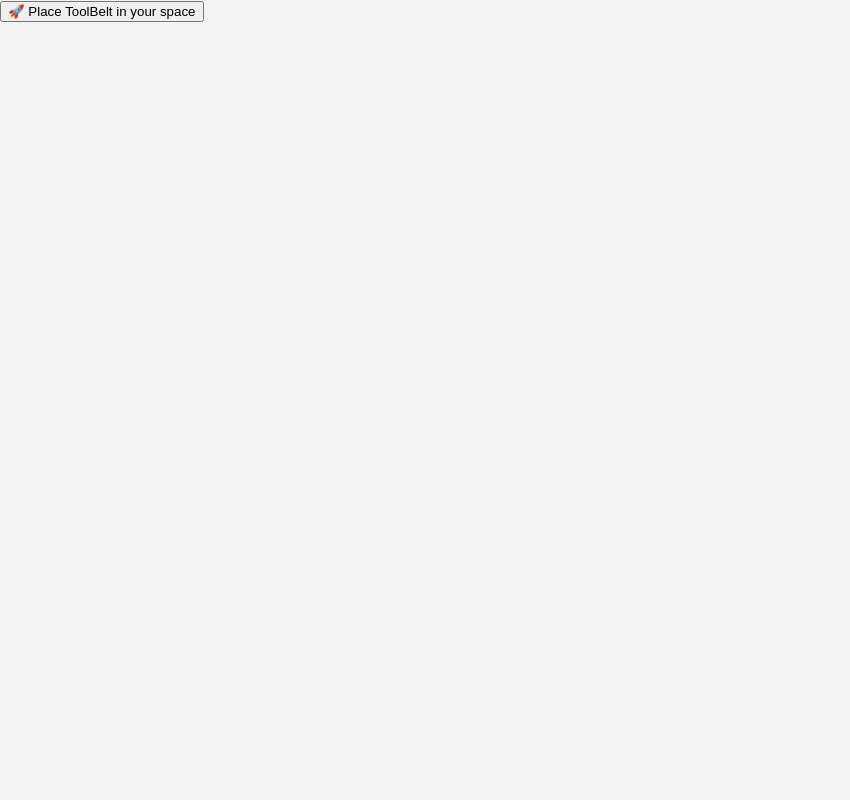
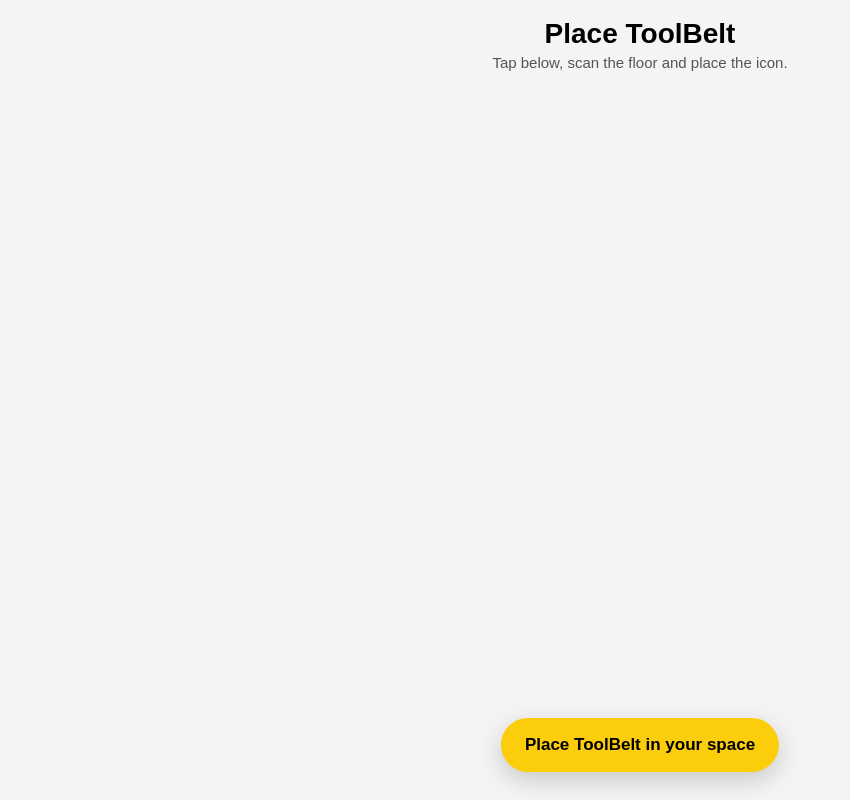
Before and after one commit to nrobbins92/toolbelt-ar, a plain HTML site: page index.html in a window 1280 px wide. Shown: the whole page, without its empty margins (0-850 px from the left). Drawn offline with Linux system fonts and the light colour scheme; some packages are replaced by stand-ins of ours; a script that the page names is missing.

Commit message:
Update index.html

```diff
--- a/index.html
+++ b/index.html
@@ -1,63 +1,151 @@
-<!DOCTYPE html>
+<!doctype html>
 <html lang="en">
 <head>
+  <meta charset="utf-8">
 
-<meta charset="UTF-8">
-<meta name="viewport" content="width=device-width, initial-scale=1">
+  <meta
+    name="viewport"
+    content="width=device-width, initial-scale=1, viewport-fit=cover"
+  >
 
-<title>ToolBelt AR</title>
+  <title>ToolBelt AR</title>
 
-<script type="module"
-src="https://ajax.googleapis.com/ajax/libs/model-viewer/4.0.0/model-viewer.min.js">
-</script>
+  <script
+    type="module"
+    src="https://ajax.googleapis.com/ajax/libs/model-viewer/4.0.0/model-viewer.min.js">
+  </script>
 
-<style>
+  <style>
+    * {
+      box-sizing: border-box;
+    }
 
-body{
-margin:0;
-font-family:-apple-system,BlinkMacSystemFont,sans-serif;
-background:#f3f3f3;
-display:flex;
-justify-content:center;
-align-items:center;
-height:100vh;
-}
+    html,
+    body {
+      width: 100%;
+      height: 100%;
+      margin: 0;
+      overflow: hidden;
+      background: #f4f4f4;
+      font-family: Arial, Helvetica, sans-serif;
+    }
 
-model-viewer{
-width:100%;
-height:100vh;
-}
+    model-viewer {
+      width: 100%;
+      height: 100%;
+      background: #f4f4f4;
+    }
 
-</style>
+    .ar-button {
+      position: absolute;
+      left: 50%;
+      bottom: calc(28px + env(safe-area-inset-bottom));
+      transform: translateX(-50%);
+      z-index: 100;
 
+      min-width: 260px;
+      padding: 17px 24px;
+
+      border: 0;
+      border-radius: 999px;
+
+      background: #FCCD0A;
+      color: #000;
+
+      font-size: 17px;
+      font-weight: 800;
+      text-align: center;
+
+      box-shadow: 0 8px 24px rgba(0, 0, 0, 0.18);
+      cursor: pointer;
+    }
+
+    .instructions {
+      position: absolute;
+      top: calc(20px + env(safe-area-inset-top));
+      left: 20px;
+      right: 20px;
+      z-index: 10;
+      text-align: center;
+      pointer-events: none;
+    }
+
+    .instructions h1 {
+      margin: 0 0 6px;
+      font-size: 28px;
+      line-height: 1;
+    }
+
+    .instructions p {
+      margin: 0;
+      color: #555;
+      font-size: 15px;
+    }
+
+    .unsupported {
+      display: none;
+      position: absolute;
+      left: 20px;
+      right: 20px;
+      bottom: 100px;
+      z-index: 20;
+
+      padding: 14px;
+      border-radius: 12px;
+      background: white;
+      color: #111;
+      text-align: center;
+      box-shadow: 0 8px 24px rgba(0, 0, 0, 0.14);
+    }
+  </style>
 </head>
 
 <body>
 
-<model-viewer
+  <div class="instructions">
+    <h1>Place ToolBelt</h1>
+    <p>Tap below, scan the floor and place the icon.</p>
+  </div>
 
-src="toolbelt_icon_v3.glb"
+  <model-viewer
+    id="toolbelt-model"
+    src="./toolbelt_icon_v3.glb"
+    alt="Six-foot ToolBelt icon"
+    camera-controls
+    auto-rotate
+    shadow-intensity="1.2"
+    shadow-softness="0.8"
+    exposure="1"
+    ar
+    ar-modes="quick-look scene-viewer webxr"
+    ar-placement="floor"
+    ar-scale="auto"
+    touch-action="pan-y">
 
-camera-controls
+    <button
+      class="ar-button"
+      slot="ar-button">
+      Place ToolBelt in your space
+    </button>
 
-auto-rotate
+  </model-viewer>
 
-shadow-intensity="1"
+  <div class="unsupported" id="unsupported">
+    AR is unavailable in this browser. Open this page directly in Safari.
+  </div>
 
-ar
+  <script>
+    const model = document.querySelector("#toolbelt-model");
+    const unsupported = document.querySelector("#unsupported");
 
-ar-modes="webxr scene-viewer quick-look"
+    model.addEventListener("ar-status", (event) => {
+      console.log("AR status:", event.detail.status);
 
->
-
-<button slot="ar-button">
-
-🚀 Place ToolBelt in your space
-
-</button>
-
-</model-viewer>
+      if (event.detail.status === "failed") {
+        unsupported.style.display = "block";
+      }
+    });
+  </script>
 
 </body>
-
 </html>
```
